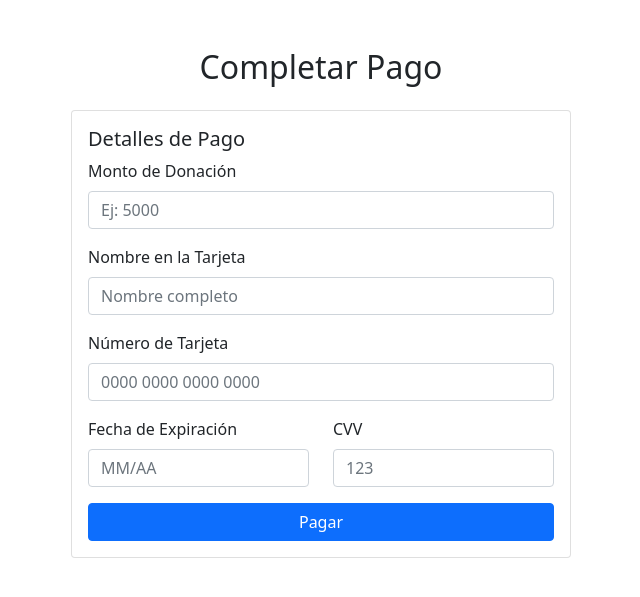
After one commit to TordiThor11/trabajoFinalProyecto, a CodeIgniter 4 app: the page made by app/Views/view_patrocinar_proyecto.php in a window 1280 px wide. The commit adds this page. Shown: the top 597 px of the page, without its empty margins (319-959 px from the left). Run offline with PHP 8.4 and a stand-in for CodeIgniter, Linux system fonts and the light colour scheme; the template is opened without the code that fills it, so the values that code supplies are empty; some libraries are stand-ins or nearby versions.

Commit message:
Se creo y enruto la view para completar el pago. Se accede a ella mediante el boton "patrocinar" dentro de detalle_proyecto. Faltan pasar los datos, como el id del proyecto y el id del usuario mediante session.

```diff
--- a/app/Config/Routes.php
+++ b/app/Config/Routes.php
@@ -32,3 +32,8 @@ $routes->get('registrar', 'RegistrarController::index');
 $routes->post('registrar/guardar', 'RegistrarController::guardar');
 
 $routes->get('misProyectos', 'ProyectosController::misProyectos');
+
+$routes->get('proyectos/patrocinar', 'ProyectosController::patrocinar'); #get es de prueba, deberia de ser borrado
+$routes->post('proyectos/patrocinar', 'ProyectosController::patrocinar');
+
+$routes->get('proyectos/ventanaDePago', 'ProyectosController::ventanaDePago');
--- /dev/null
+++ b/app/Views/view_patrocinar_proyecto.php
@@ -0,0 +1,61 @@
+<!DOCTYPE html>
+<html lang="en">
+
+<head>
+    <meta charset="UTF-8">
+    <meta name="viewport" content="width=device-width, initial-scale=1.0">
+    <title>Pantalla de Pago</title>
+    <link href="https://cdn.jsdelivr.net/npm/bootstrap@5.1.3/dist/css/bootstrap.min.css" rel="stylesheet">
+</head>
+
+<body>
+    <div class="container mt-5">
+        <h2 class="text-center mb-4">Completar Pago</h2>
+        <div class="card mx-auto" style="max-width: 500px;">
+            <div class="card-body">
+                <h5 class="card-title">Detalles de Pago</h5>
+                <form action="<?= base_url('proyectos/patrocinar') ?>" method="POST">
+                    <!-- Monto de Donación -->
+                    <div class="mb-3">
+                        <label for="donationAmount" class="form-label">Monto de Donación</label>
+                        <input type="number" class="form-control" id="donationAmount" name="donationAmount" placeholder="Ej: 5000" required>
+                    </div>
+
+                    <!-- Nombre en la Tarjeta -->
+                    <div class="mb-3">
+                        <label for="cardName" class="form-label">Nombre en la Tarjeta</label>
+                        <input type="text" class="form-control" id="cardName" name="cardName" placeholder="Nombre completo" required>
+                    </div>
+
+                    <!-- Número de Tarjeta -->
+                    <div class="mb-3">
+                        <label for="cardNumber" class="form-label">Número de Tarjeta</label>
+                        <input type="text" class="form-control" id="cardNumber" name="cardNumber" placeholder="0000 0000 0000 0000" required>
+                    </div>
+
+                    <!-- Fecha de Expiración y CVV -->
+                    <div class="row">
+                        <div class="col-md-6 mb-3">
+                            <label for="expiryDate" class="form-label">Fecha de Expiración</label>
+                            <input type="text" class="form-control" id="expiryDate" name="expiryDate" placeholder="MM/AA" required>
+                        </div>
+                        <div class="col-md-6 mb-3">
+                            <label for="cvv" class="form-label">CVV</label>
+                            <input type="text" class="form-control" id="cvv" name="cvv" placeholder="123" required>
+                        </div>
+                    </div>
+
+                    <!-- Botón de Pago -->
+                    <div class="d-grid">
+                        <button type="submit" class="btn btn-primary">Pagar</button>
+                    </div>
+                </form>
+            </div>
+        </div>
+    </div>
+
+    <!-- Bootstrap JS -->
+    <script src="https://cdn.jsdelivr.net/npm/bootstrap@5.1.3/dist/js/bootstrap.bundle.min.js"></script>
+</body>
+
+</html>
```
Also changed, not shown: app/Controllers/ProyectosController.php (+13 -0 lines), app/Views/view_detalle_proyecto.php (+5 -4 lines).
